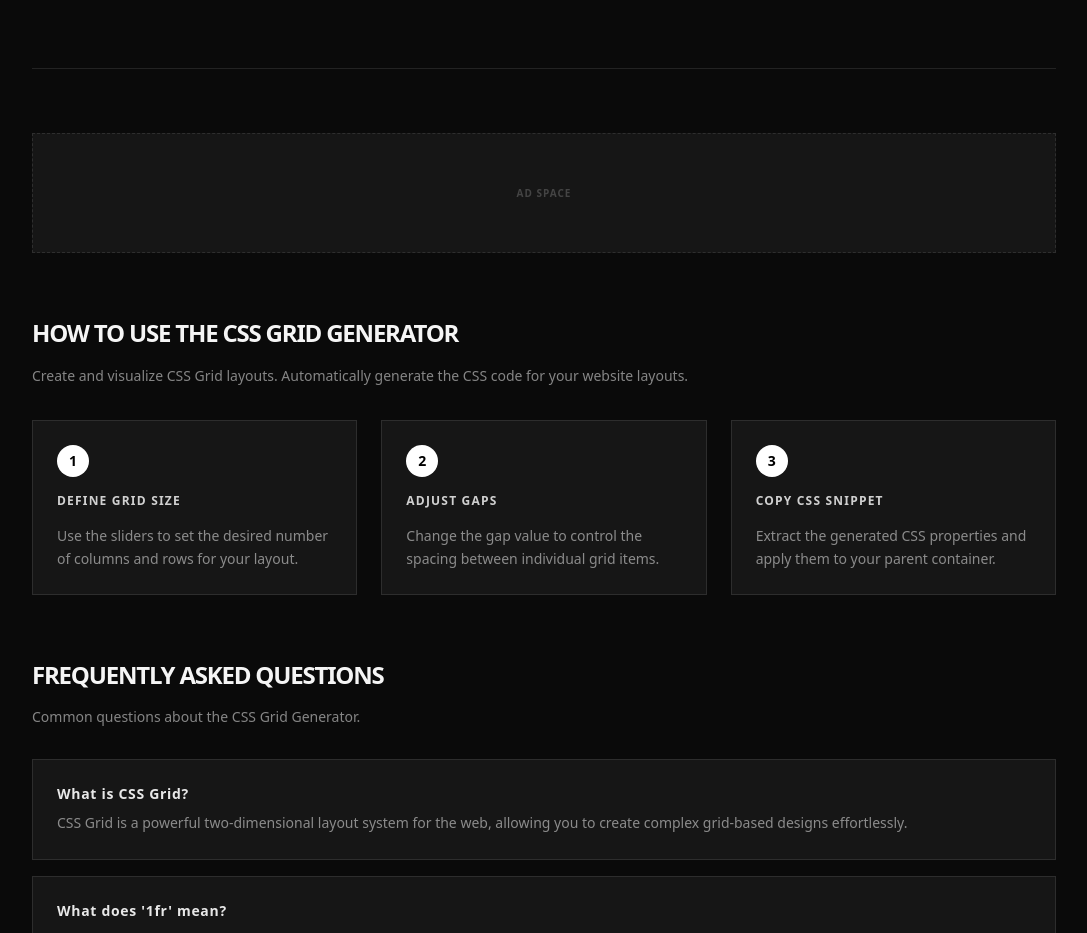
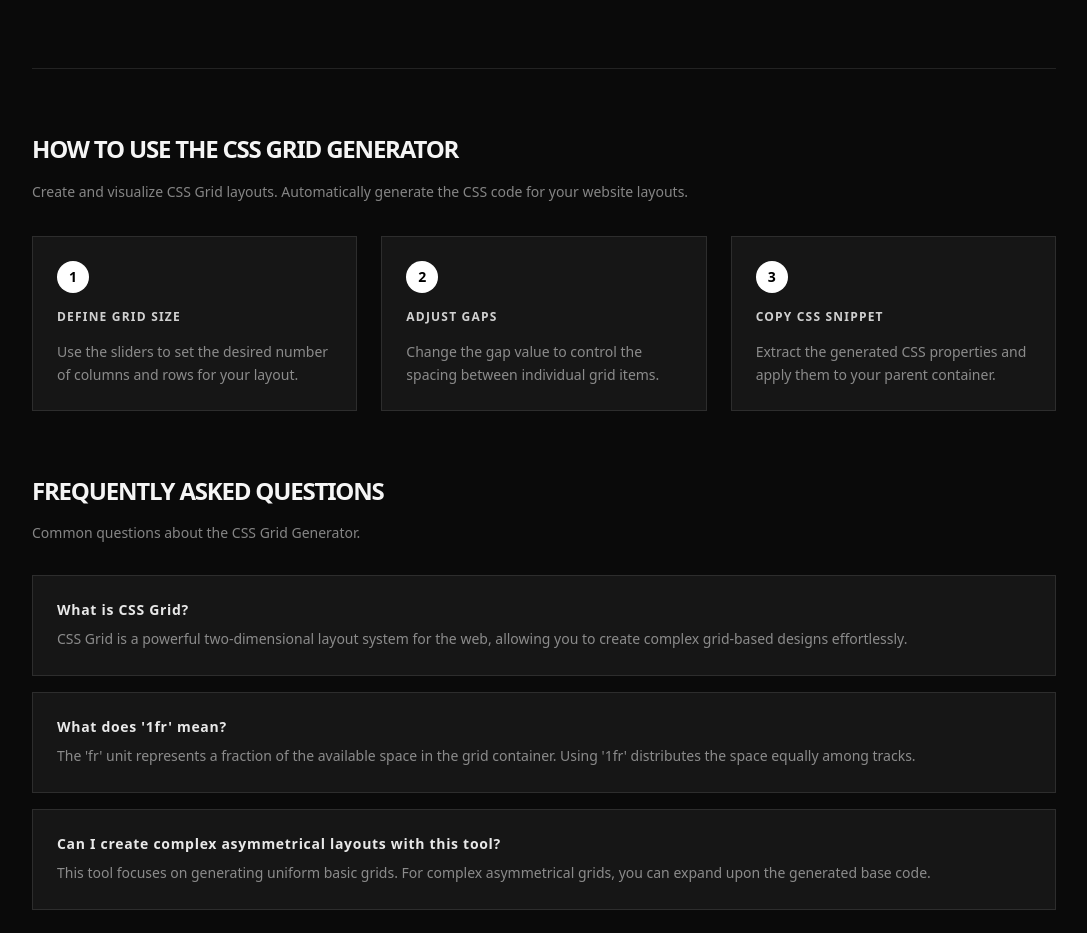
Before and after one commit to ariandesu/shareflow, a React (Vite) app: page /grid in a window 1280 px wide. Shown: the part 1180-2113 px from the top of the page, without its empty margins (96-1183 px from the left). Built offline with nearby package versions, Linux system fonts and the light colour scheme.

Commit message:
Remove all tool page ad spaces and associated styles

```diff
--- a/src/components/SEOContent.tsx
+++ b/src/components/SEOContent.tsx
@@ -11,26 +11,6 @@ interface SEOContentProps {
 export function SEOContent({ title, description, steps, faqs }: SEOContentProps) {
   return (
     <div className="mt-16 border-t border-white/10 pt-16 space-y-16 max-w-5xl mx-auto w-full">
-      {/* Google Ad Space */}
-      <div className="w-full">
-        <div
-          className="w-full min-h-[90px] md:min-h-[120px] bg-white/5 border border-white/10 border-dashed flex items-center justify-center"
-          id="ad-slot-tool-page"
-        >
-          {/*
-            Replace this div with your Google AdSense code:
-            <ins className="adsbygoogle"
-              style={{ display: "block" }}
-              data-ad-client="ca-pub-XXXXXXXXXXXXXXXX"
-              data-ad-slot="XXXXXXXXXX"
-              data-ad-format="auto"
-              data-full-width-responsive="true"
-            />
-          */}
-          <span className="text-[10px] uppercase tracking-widest text-white/20 font-bold">Ad Space</span>
-        </div>
-      </div>
-
       <motion.div
         initial={{ opacity: 0, y: 20 }}
         whileInView={{ opacity: 1, y: 0 }}
--- a/src/index.css
+++ b/src/index.css
@@ -173,15 +173,6 @@ body.light-theme .faq-item {
   border-color: rgba(0, 0, 0, 0.1) !important;
 }
 
-/* Ad space light mode */
-body.light-theme #ad-slot-tool-page {
-  background-color: rgba(0, 0, 0, 0.02) !important;
-  border-color: rgba(0, 0, 0, 0.15) !important;
-}
-body.light-theme #ad-slot-tool-page span {
-  color: rgba(0, 0, 0, 0.25) !important;
-}
-
 /* Mobile responsive fixes */
 @media (max-width: 640px) {
   h1 {
```
